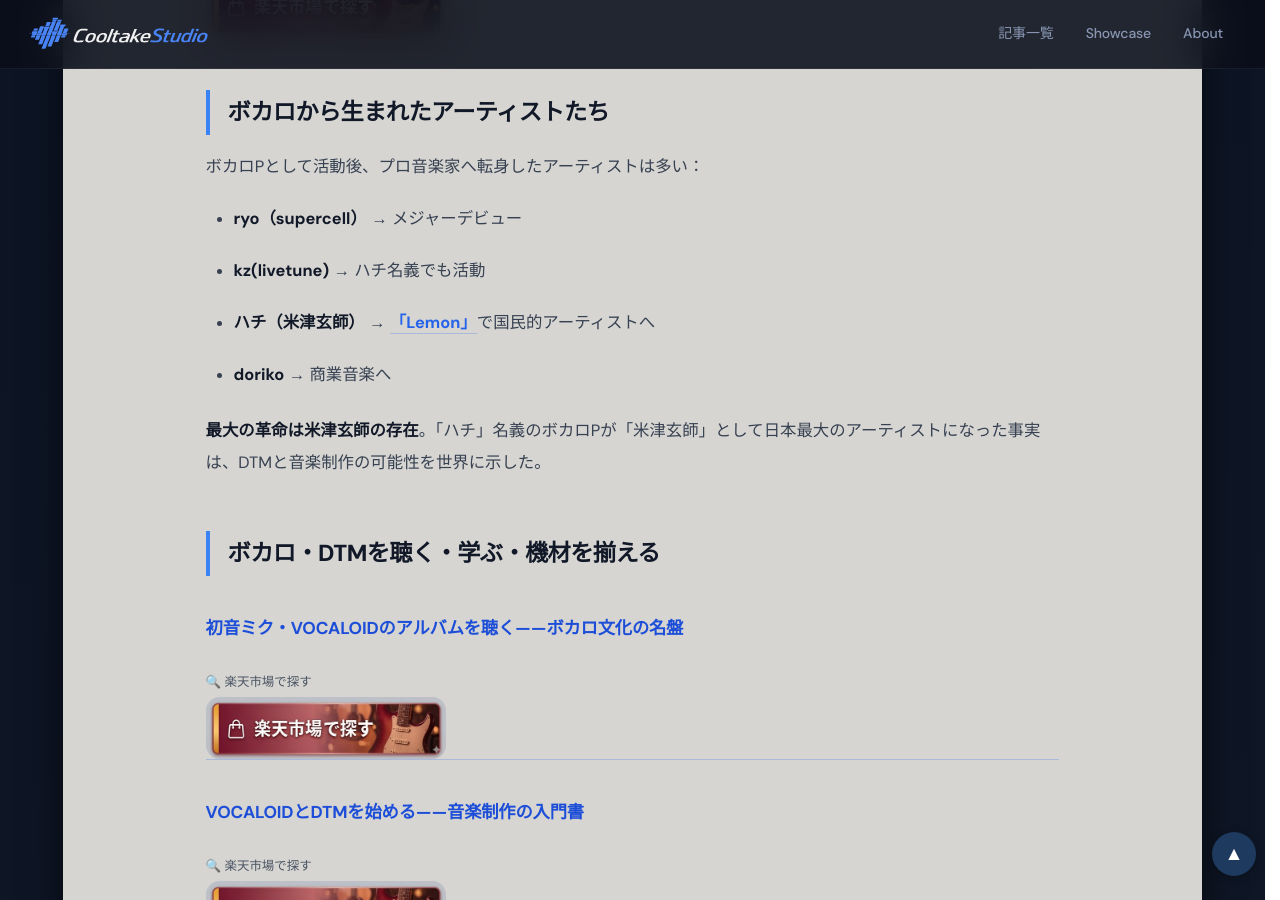
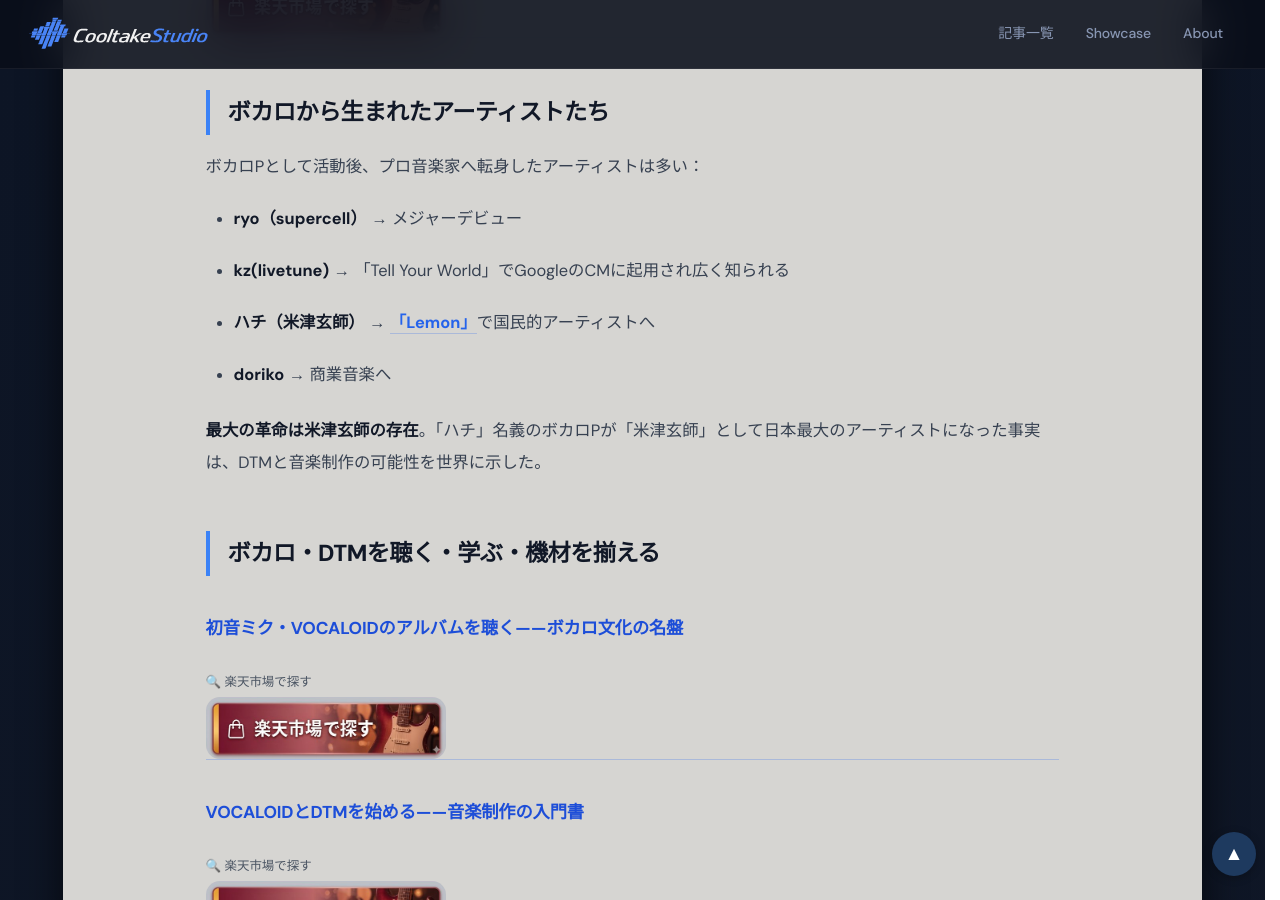
Before and after one commit to cooltake/cooltake-staging, a Jekyll site: the page built from _posts/2026-05-30-japan-music-15-vocaloid-dtm.md, in a window 1280 px wide and 900 px high, scrolled down 3254 px. Built offline with Jekyll 4.4.1, drawn with Linux system fonts in a browser that asks for light colours; some web fonts are replaced.

Commit message:
fix(vocaloid): kz(livetune)のハチ名義誤記を修正

```diff
--- a/_posts/2026-05-30-japan-music-15-vocaloid-dtm.md
+++ b/_posts/2026-05-30-japan-music-15-vocaloid-dtm.md
@@ -153,7 +153,7 @@
 
 - **ryo（supercell）** → メジャーデビュー
 
-- **kz(livetune)** → ハチ名義でも活動
+- **kz(livetune)** → 「Tell Your World」でGoogleのCMに起用され広く知られる
 
 - **ハチ（米津玄師）** → <a href="https://music.youtube.com/search?q=%E7%B1%B3%E6%B4%A5%E7%8E%84%E5%B8%AB%20Lemon" target="_blank" rel="nofollow noopener" style="color:#1e3a5f;text-decoration:none;font-weight:600;">「Lemon」</a>で国民的アーティストへ
 
```
